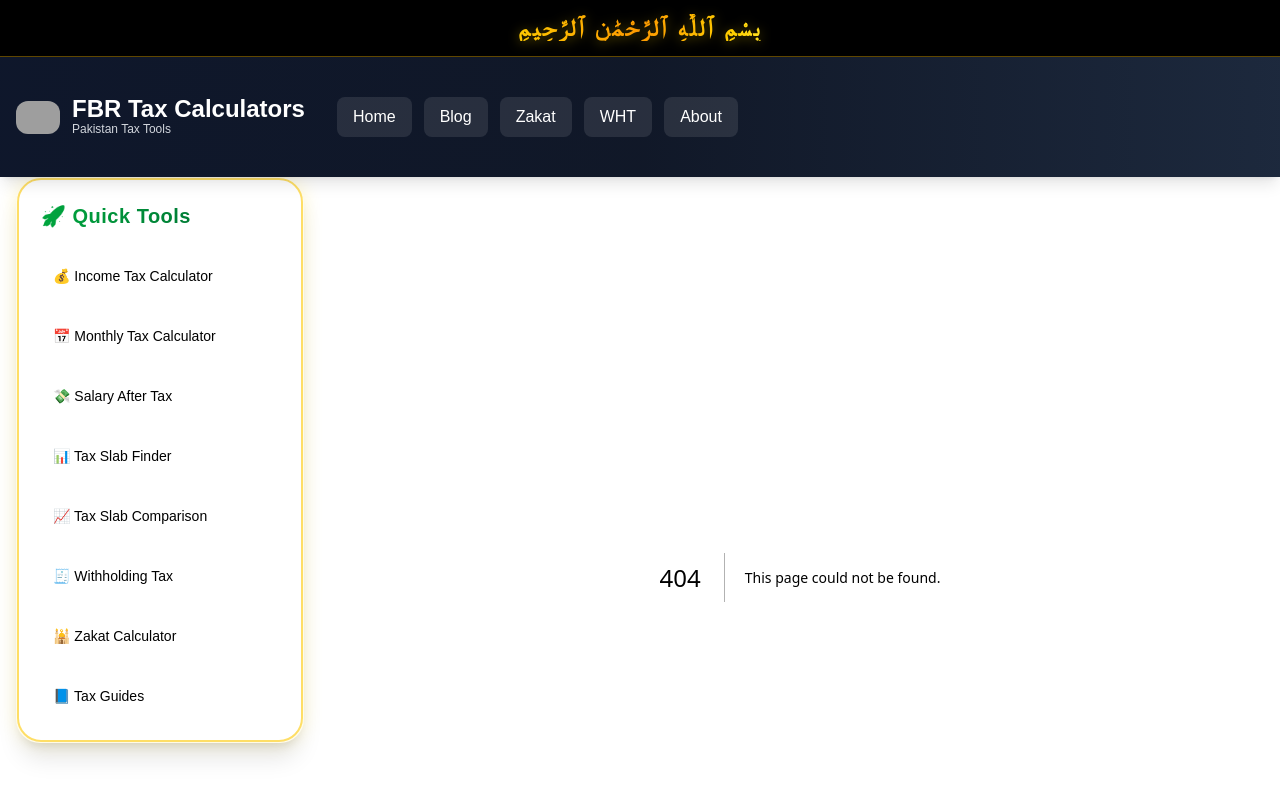
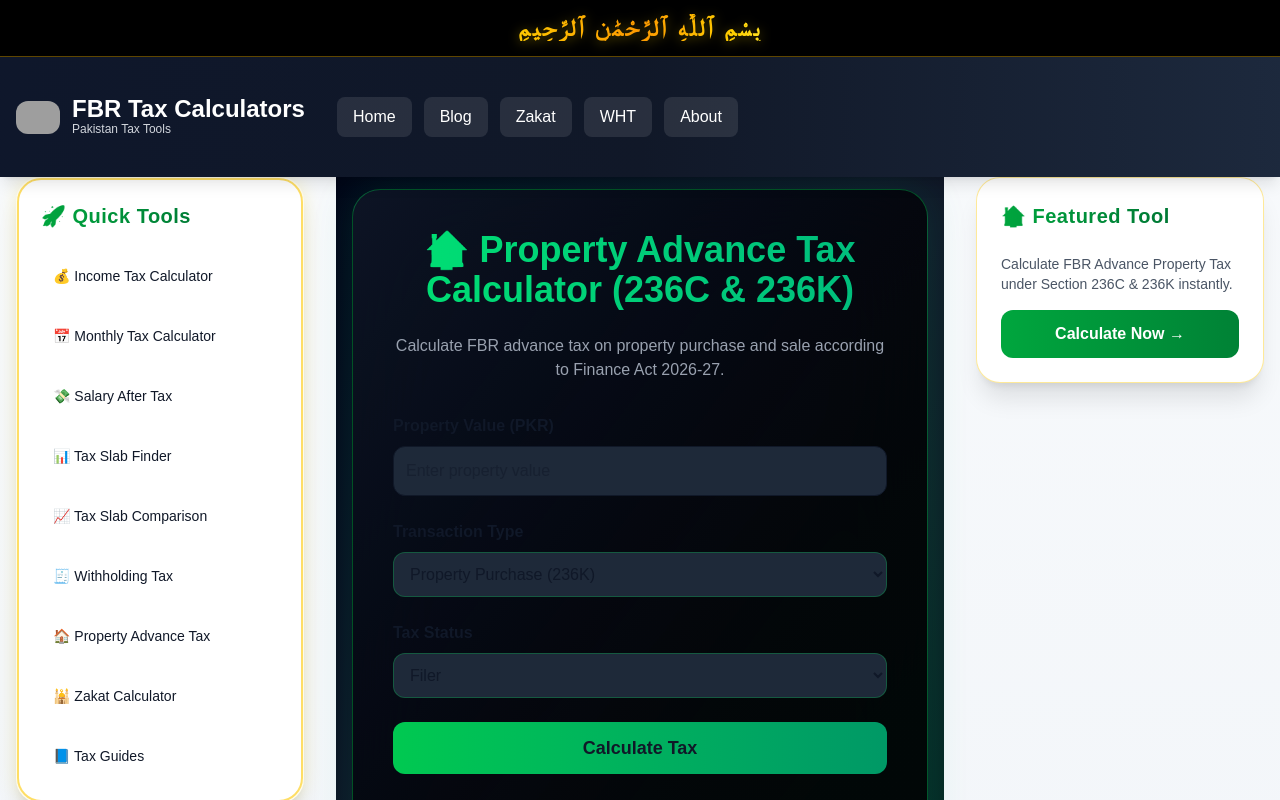
Before and after one commit to muhammadobaid1986/fbrtaxcalculators, a Next.js app: page /property-advance-tax-calculator-pakistan in a window 1280 px wide. Before the commit this address had no page. Shown: the top 800 px of the page. Built offline with nearby package versions, Linux system fonts and the light colour scheme; grey boxes are pictures that could not be loaded.

Commit message:
Added Property Advance Tax Calculator to Quick Tools sidebar

```diff
--- a/app/layout.tsx
+++ b/app/layout.tsx
@@ -217,6 +217,17 @@ export default function RootLayout({
     </Link>
   </li>
 
+    <li>
+  <Link
+    href="/property-advance-tax-calculator-pakistan"
+    className="flex items-center gap-3 p-3 rounded-xl
+           hover:bg-gradient-to-r hover:from-green-100 hover:to-yellow-50
+           hover:shadow-md hover:-translate-y-1
+           transition-all duration-200">
+    🏠 Property Advance Tax
+  </Link>
+</li>
+
   <li>
     <Link href="/zakat-calculator" className="flex items-center gap-3 p-3 rounded-xl
            hover:bg-gradient-to-r hover:from-green-100 hover:to-yellow-50
@@ -246,6 +257,29 @@ export default function RootLayout({
     {children}
   </main>
 
+ {/* Featured Tool - Styled Like Quick Tools */}
+<div className="hidden xl:block">
+  <aside className="w-full md:w-72">
+    <div className="relative bg-white rounded-3xl shadow-xl p-6 sticky top-28 border border-yellow-400/40">
+
+      <h3 className="text-xl font-extrabold mb-6 bg-gradient-to-r from-green-600 to-green-800 bg-clip-text text-transparent tracking-wide">
+        🏠 Featured Tool
+      </h3>
+
+      <p className="text-sm text-gray-600 mb-4">
+        Calculate FBR Advance Property Tax under Section 236C & 236K instantly.
+      </p>
+
+      <Link
+        href="/property-advance-tax-calculator-pakistan"
+        className="block text-center bg-gradient-to-r from-green-600 to-green-700 text-white py-3 rounded-xl font-semibold hover:shadow-lg hover:-translate-y-1 transition"
+      >
+        Calculate Now →
+      </Link>
+
+    </div>
+  </aside>
+</div>
 </div>
 
 <div className="my-8 text-center" style={{ minHeight: "250px" }}>
--- /dev/null
+++ b/app/property-advance-tax-calculator-pakistan/page.tsx
@@ -0,0 +1,116 @@
+"use client";
+
+import { useState } from "react";
+
+export default function PropertyAdvanceTaxCalculator() {
+  const [value, setValue] = useState("");
+  const [type, setType] = useState("purchase");
+  const [status, setStatus] = useState("filer");
+  const [tax, setTax] = useState<number | null>(null);
+
+  const calculateTax = () => {
+    const amount = Number(value);
+    if (!amount || amount <= 0) return setTax(null);
+
+    let rate = 0;
+
+    if (type === "purchase") {
+      // 236K
+      if (status === "filer") {
+        rate = 0.0125;
+      } else {
+        if (amount <= 50000000) rate = 0.105;
+        else if (amount <= 100000000) rate = 0.145;
+        else rate = 0.185;
+      }
+    } else {
+      // 236C
+      if (status === "filer") {
+        rate = 0.0275;
+      } else {
+        rate = 0.115;
+      }
+    }
+
+    setTax(amount * rate);
+  };
+
+  return (
+    <div className="min-h-screen bg-gradient-to-br from-slate-950 via-gray-900 to-emerald-950 pt-3 pb-15 px-4 flex justify-center">
+
+      <div className="w-full max-w-2xl bg-gradient-to-br from-gray-900/80 to-black/80 backdrop-blur-2xl border border-green-500/40 rounded-[28px] shadow-[0_0_40px_rgba(16,185,129,0.15)] p-10">
+
+        <h1 className="text-3xl md:text-4xl font-bold mb-6 text-center bg-gradient-to-r from-green-400 to-emerald-500 bg-clip-text text-transparent">
+          🏠 Property Advance Tax Calculator (236C & 236K)
+        </h1>
+
+        <p className="text-center text-gray-400 mb-8">
+          Calculate FBR advance tax on property purchase and sale according to Finance Act 2026-27.
+        </p>
+
+        <div className="space-y-6">
+
+          <div>
+            <label className="block mb-2 font-semibold">
+              Property Value (PKR)
+            </label>
+            <input
+              type="number"
+              value={value}
+              onChange={(e) => setValue(e.target.value)}
+              className="w-full p-3 rounded-xl bg-gray-800 border border-boldgreen-500/30 focus:outline-none focus:ring-2 focus:ring-green-500"
+              placeholder="Enter property value"
+            />
+          </div>
+
+          <div>
+            <label className="block mb-2 font-semibold">
+              Transaction Type
+            </label>
+            <select
+              value={type}
+              onChange={(e) => setType(e.target.value)}
+              className="w-full p-3 rounded-xl bg-gray-800 border border-green-500/30"
+            >
+              <option value="purchase">Property Purchase (236K)</option>
+              <option value="sale">Property Sale (236C)</option>
+            </select>
+          </div>
+
+          <div>
+            <label className="block mb-2 font-semibold">
+              Tax Status
+            </label>
+            <select
+              value={status}
+              onChange={(e) => setStatus(e.target.value)}
+              className="w-full p-3 rounded-xl bg-gray-800 border border-green-500/30"
+            >
+              <option value="filer">Filer</option>
+              <option value="nonfiler">Non-Filer</option>
+            </select>
+          </div>
+
+          <button
+            onClick={calculateTax}
+            className="w-full bg-gradient-to-r from-green-500 to-emerald-600 py-3 rounded-xl font-bold text-lg hover:scale-105 transition"
+          >
+            Calculate Tax
+          </button>
+
+          {tax !== null && (
+            <div className="mt-8 bg-gradient-to-r from-emerald-900/40 to-green-900/30 border border-green-400/40 p-8 rounded-[24px] text-center shadow-inner">
+              <h2 className="text-xl font-semibold mb-2">
+                Estimated Advance Tax
+              </h2>
+              <p className="text-3xl font-bold text-green-400">
+                Rs {tax.toLocaleString()}
+              </p>
+            </div>
+          )}
+
+        </div>
+      </div>
+    </div>
+  );
+}
```
